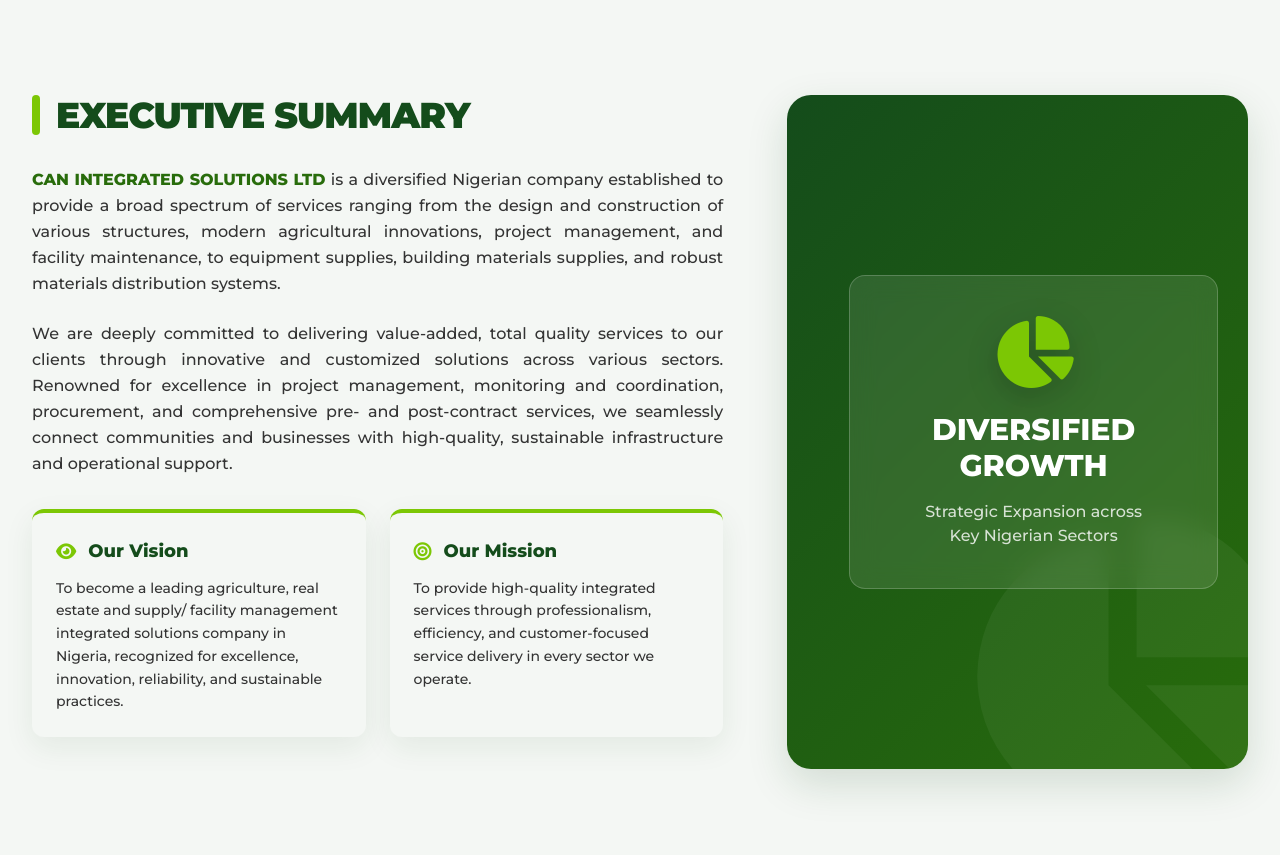
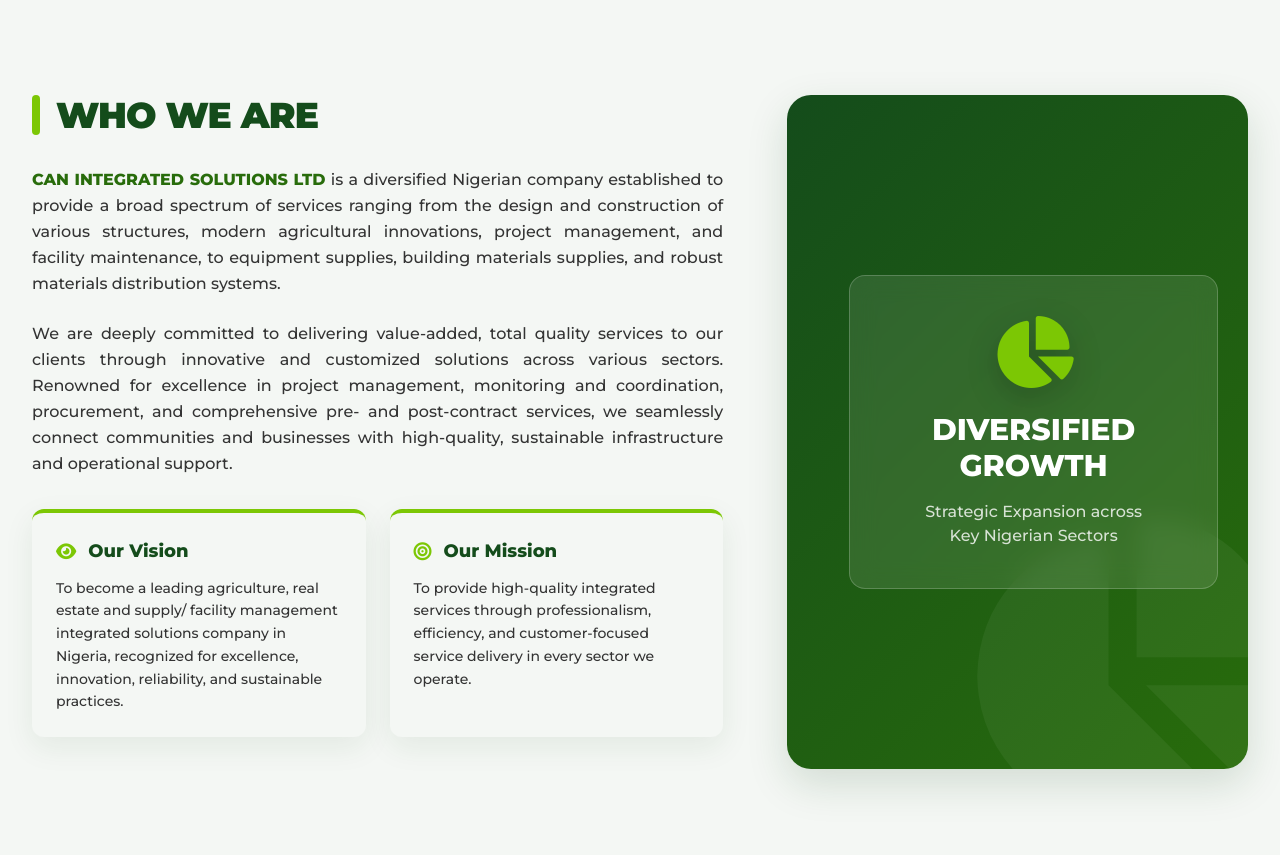
Before and after one commit to CANIntegratedSolutions/CANIntegratedSolutions, a Next.js app: page / in a window 1280 px wide. Shown: the part 829-1684 px from the top of the page. Built offline with nearby package versions, Linux system fonts and the light colour scheme.

Commit message:
update to text

```diff
--- a/src/app/page.tsx
+++ b/src/app/page.tsx
@@ -46,7 +46,7 @@
                 <div className="w-full lg:w-3/5 flex flex-col justify-center">
                     <h2 className="text-3xl md:text-4xl font-black text-can-dark-green uppercase tracking-tight mb-8 flex items-center gap-4">
                         <span className="block w-2 h-10 bg-can-lime-green rounded-md"></span>
-                        Executive Summary
+                        Who we are
                     </h2>
 
                     <p className="text-base text-can-text-dark leading-relaxed mb-6 font-medium text-justify">
```
